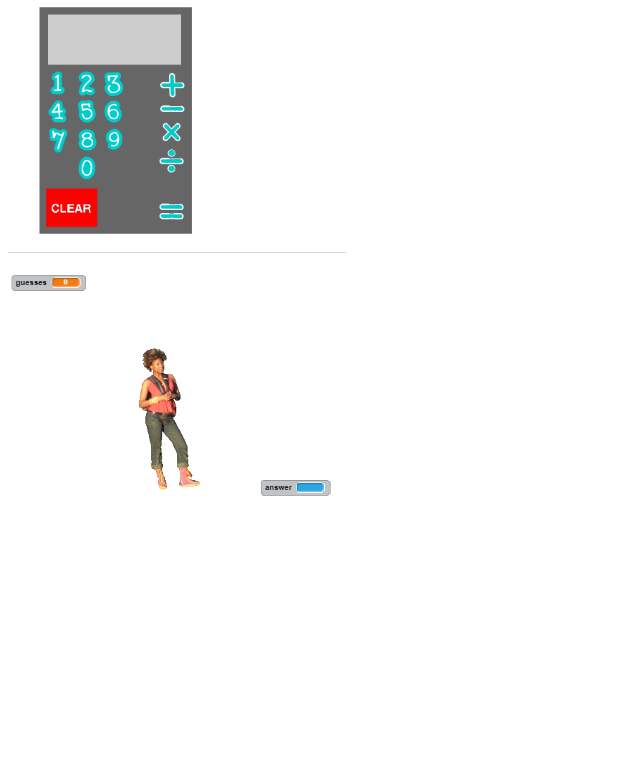
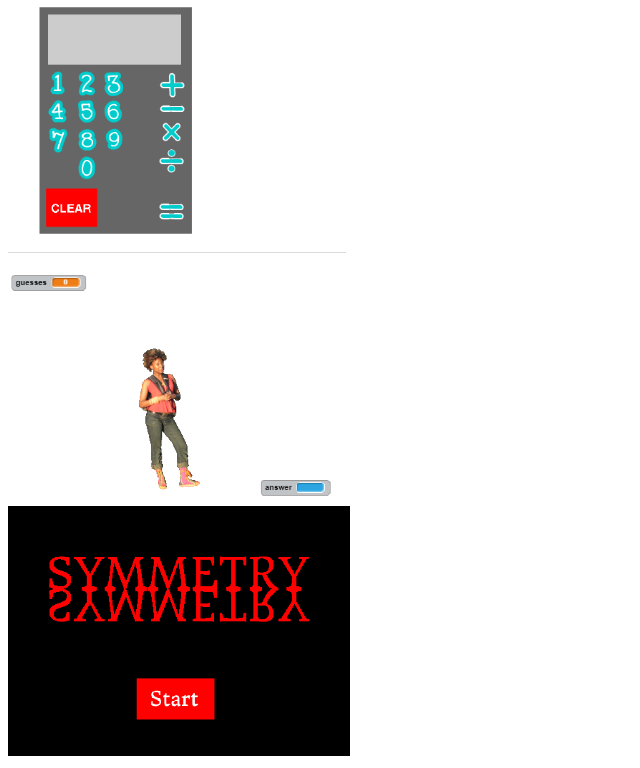
Before and after one commit to nicolepettit/femineers2017, a plain HTML site: page portfolio.html in a window 1280 px wide. Shown: the part 362-1130 px from the top of the page, without its empty margins (0-640 px from the left). Before the commit the page ends 876 px from the top, so only its background shows below. Drawn offline with Linux system fonts and the light colour scheme.

Commit message:
Add files via upload

```diff
--- a/portfolio.html
+++ b/portfolio.html
@@ -20,5 +20,9 @@
     <a target="_blank" href="https://scratch.mit.edu/projects/174876228/">
         <img src="images/GG.png" height="250"></img>
         </a>
+        <br>
+    <a target="_blank" href="https://scratch.mit.edu/projects/182237913/">
+        <img src="images/symmetry.png" height="250"></img>
+      </a>
 	  </body>
 	</html>
```
Also changed, not shown: images/symmetry.png (added).
